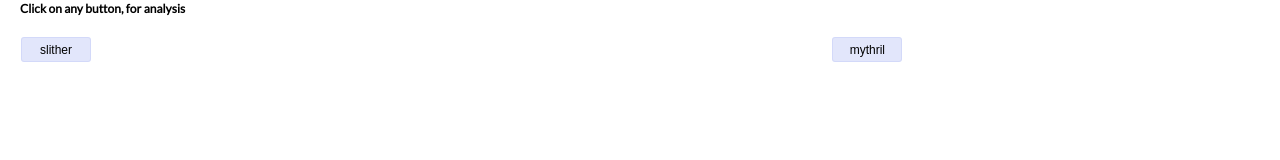
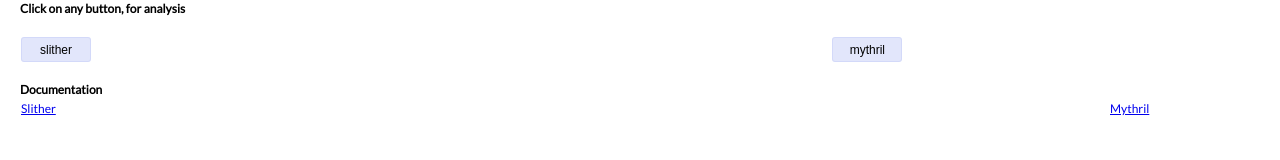
Before and after one commit to mul1sh/remix-analysis-plugin, a website: page src/index.html in a window 1280 px wide. Drawn offline with Linux system fonts and the light colour scheme.

Commit message:
code refining

```diff
--- a/routes/analysis.js
+++ b/routes/analysis.js
@@ -20,7 +20,6 @@
 		const contract = sources[originalFileName].content;
 		const fileName = originalFileName.split('/').pop();
 		const fileDir = path.dirname(originalFileName);
-		console.log('file dir is ',fileDir);
 		shell.mkdir('-p', fileDir);
 		const filePath = fileDir + '/'+fileName;
 
--- a/src/index.html
+++ b/src/index.html
@@ -44,10 +44,16 @@
 	   			<input type="submit" id="slither" value="slither"/>&nbsp;
 				<input type="submit" id="mythril" value="mythril"/>&nbsp;
 	   		</div>
+	   		<br>
+	   		<label id="header-label" for="documentation">Documentation</label>
+			<div id="documentation">
+
+	   			<a href="https://github.com/trailofbits/slither/wiki">Slither</a>
+				<a href="https://github.com/ConsenSys/mythril-classic/wiki">Mythril</a>
+	   		</div>
 			<br>
-			<pre>
 			<div id='results'></div>
-			</pre>
+
 		</div>
 	</body>
 	<script type="text/javascript" src="remix-assets/js/remix-api.js"></script>
--- a/src/remix-assets/css/style.css
+++ b/src/remix-assets/css/style.css
@@ -14,6 +14,7 @@
 	margin-left: 20px;
 }
 
+#documentation,
 #analysis-btns {
 	display: flex;
     flex-direction: row;
@@ -41,4 +42,13 @@
 
 #results {
 	margin-left: 20px;
+    background-color: white;
+    width :470px;
 }
+
+#documentation a {
+     width: 70px;
+    min-width: 70px;
+    margin: 1px;
+    margin-right: 100px;
+}
--- a/src/remix-assets/js/plugin.js
+++ b/src/remix-assets/js/plugin.js
@@ -24,10 +24,7 @@
   // fetch results
   do_post(`/analysis/${analysisType}`, result, function(res) {
 
-
         document.querySelector('div#results').innerHTML = res['output'];
-
-
 
   });
 
```
Also changed, not shown: 1 other file.
